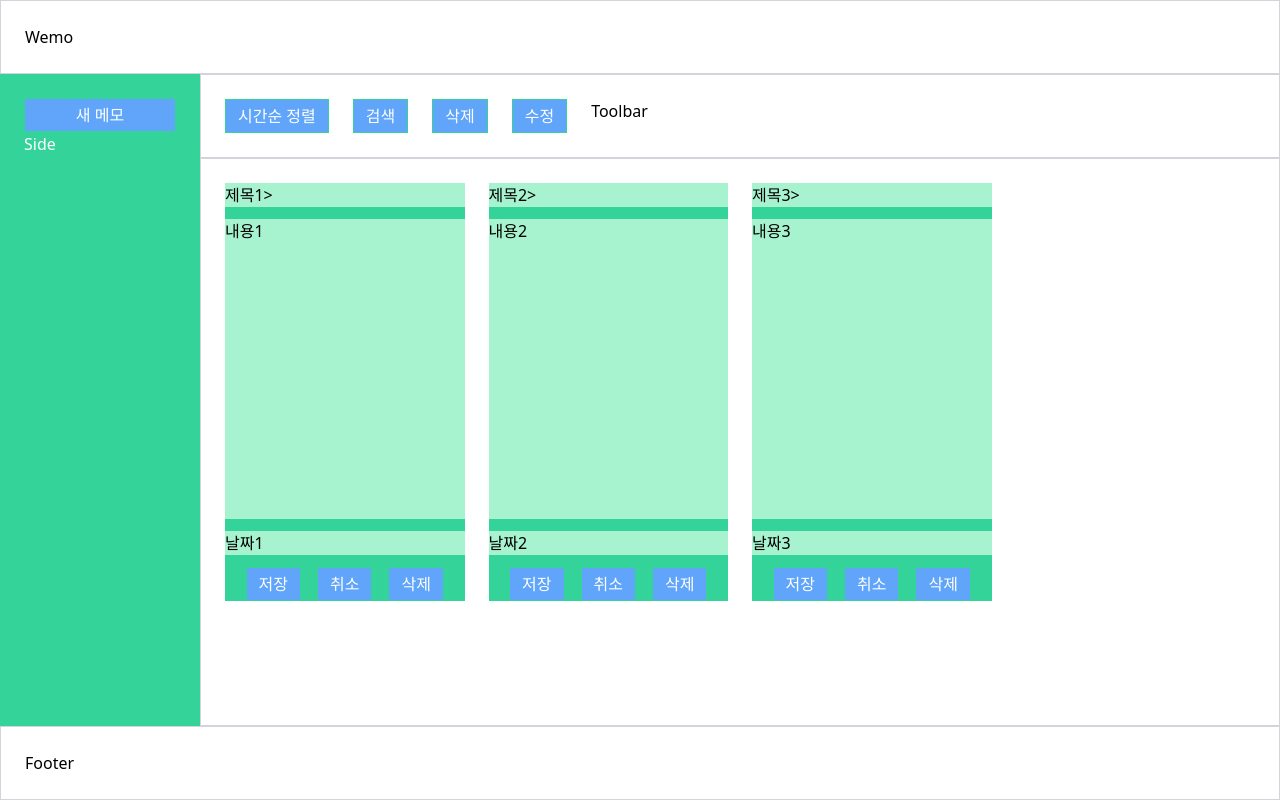
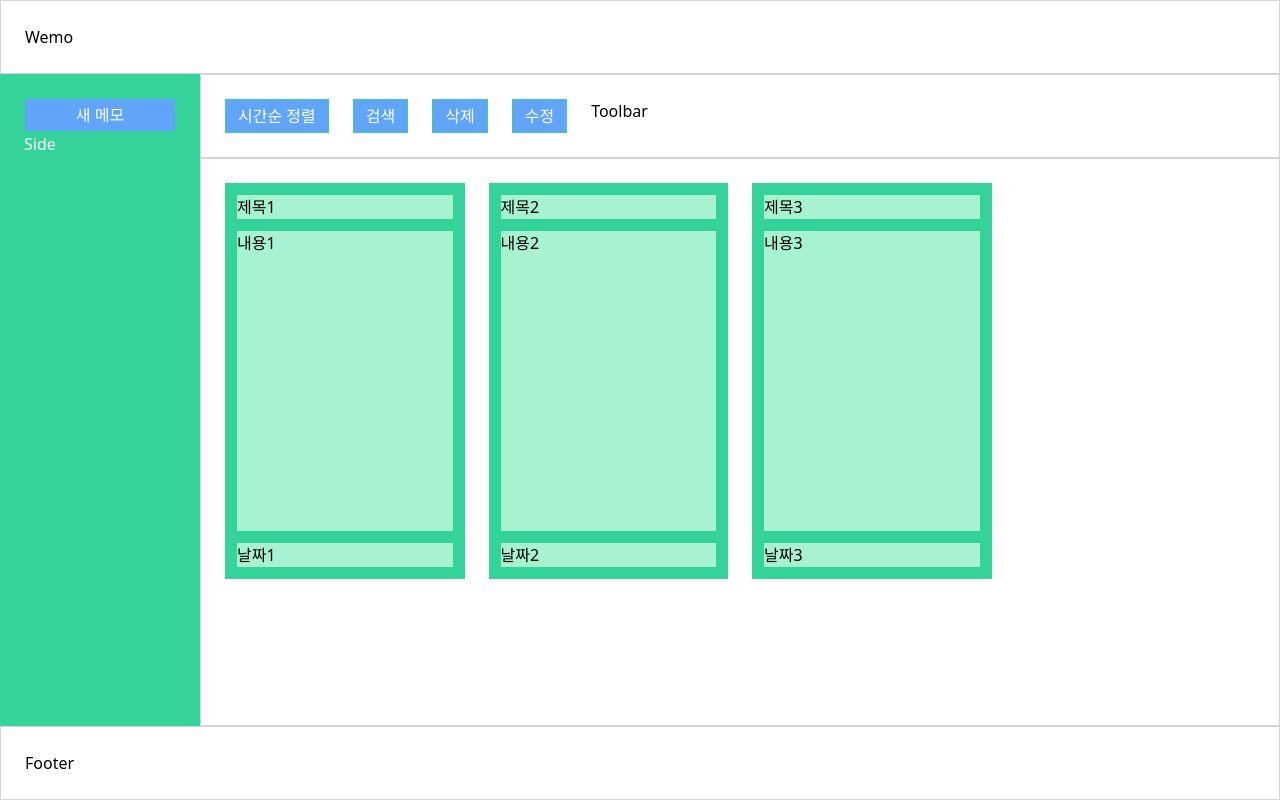
Before and after one commit to aiden0413/project1, a React (Create React App) app in the folder memoproject/: page / in a window 1280 px wide. Built offline with nearby package versions, Linux system fonts and the light colour scheme.

Commit message:
Css (#4)
* memo 클릭해서 수정가능(저장미구현)
취소기능(미완성)
css수정

* resize-none

* 수정(1번에 1개) 저장  취소 삭제

```diff
--- a/memoproject/src/components/Button.js
+++ b/memoproject/src/components/Button.js
@@ -5,6 +5,7 @@ function Button({
     btnFunc,
     onSign,
     id="",
+    data,
 }) {
     const handleOnClick = () => {
         if(text==="새 메모"){
@@ -14,6 +15,9 @@ function Button({
             onSign(true);
         }
         else if(text==="저장"){
+            let today = new Date();
+            const update = {...data, date: today.toLocaleString()};
+            btnFunc(id, update);
         }
         else if(text==="취소"){
             onSign(false);
@@ -21,9 +25,6 @@ function Button({
         }
         else if(text==="삭제"){
             btnFunc(id);
-        }
-        else if(text==="수정"){
-
         }
     }
 
--- a/memoproject/src/components/Content.js
+++ b/memoproject/src/components/Content.js
@@ -10,9 +10,9 @@ function Content({
     onCreate,
     onRemove,
     onEdit,
+    onSave,
     onCancel,
-    onSave,
-    onSign
+    onSign,
  }) {
     return (
         <div className="flex flex-row flex-grow overflow-auto">
@@ -28,8 +28,9 @@ function Content({
                 <Memos
                     data={data}
                     onRemove={onRemove}
+                    onEdit={onEdit}
+                    onSave={onSave}
                     onCancel={onCancel}
-                    onSave={onSave}
                     sign={sign}
                     onSign={onSign}
                 />
--- a/memoproject/src/components/Memo.js
+++ b/memoproject/src/components/Memo.js
@@ -1,4 +1,4 @@
-import React from "react";
+import React, { useState } from "react";
 
 import Button from './Button';
 
@@ -7,16 +7,65 @@ function Memo({
     title="",
     content="",
     date="",
+    editing="",
     onSave,
+    onEdit,
+    onRemove,
     onCancel,
-    onRemove,
 }) {
+    const [state, setState] = useState({title: title, content: content, date: date})
+
+    const handleChange = (e) => {
+        setState({...state, [e.target.name]: e.target.value})
+    }
+
+    if(editing){
+        return (
+            <div className="flex flex-col gap-3 bg-green-400 flex-grow p-3">
+                <input
+                        value={state.title}
+                        name="title"
+                        placeholder="제목"
+                        onChange={handleChange}
+                />
+                <textarea
+                        className="resize-none h-300px"
+                        value={state.content}
+                        name="content"
+                        placeholder="내용"
+                        onChange={handleChange}
+                />
+                <div className="bg-green-200">{date}</div>
+                <div className="flex flex-row justify-around">
+                    <Button
+                        text="저장"
+                        btnFunc={onSave}
+                        id={id}
+                        data={state}
+                    />
+                    <Button
+                        text="취소"
+                        btnFunc={onCancel}
+                        id={id}
+                    />
+                    <Button
+                        text="삭제"
+                        btnFunc={onRemove}
+                        id={id}
+                    />
+                </div>
+            </div>
+        )
+    }
+
     return (
-        <div className="flex flex-col gap-3 bg-green-400 flex-grow">
-            <div className="bg-green-200">{title}></div>
+        <div className="flex flex-col gap-3 bg-green-400 p-3"
+            onClick={() => {onEdit(id)}}
+        >
+            <div className="bg-green-200">{title}</div>
             <div className="bg-green-200 h-300px">{content}</div>
             <div className="bg-green-200">{date}</div>
-            <div className="flex flex-row gap-4 justify-center">
+            {/*<div className="flex flex-row gap-4 justify-center">
                 <Button
                     className="f"
                     text="저장"
@@ -31,7 +80,7 @@ function Memo({
                     btnFunc={onRemove}
                     id={id}
                 />
-            </div>
+            </div>*/}
         </div>
     )
 }
--- a/memoproject/src/components/MemoProject.js
+++ b/memoproject/src/components/MemoProject.js
@@ -1,4 +1,4 @@
-import React, { useState } from "react";
+import React, { memo, useState } from "react";
 import { v4 as uuid } from 'uuid';
 
 import Header from "./Header";
@@ -8,9 +8,9 @@ import Footer from "./Footer";
 function MemoProject() {
     const [data, setData] = useState({
         memolist: [
-            {id: uuid(), title: "제목1", content: "내용1", date: "날짜1"},
-            {id: uuid(), title: "제목2", content: "내용2", date: "날짜2"},
-            {id: uuid(), title: "제목3", content: "내용3", date: "날짜3"}
+            {id: uuid(), title: "제목1", content: "내용1", date: "날짜1", editing: false},
+            {id: uuid(), title: "제목2", content: "내용2", date: "날짜2", editing: false},
+            {id: uuid(), title: "제목3", content: "내용3", date: "날짜3", editing: false}
         ],
     })
 
@@ -21,13 +21,13 @@ function MemoProject() {
         setData({memolist: data.memolist.filter(memo => memo.id != id)});
     }
     const handleEdit = (id) => {
-
+        setData({memolist: data.memolist.map(memo => memo.id == id ? {...memo, editing: true} : {...memo, editing: false})});
     }
-    const handleCancel =(id) => {
-
+    const handleCancel = (id) => {
+        setData({memolist: data.memolist.map(memo => memo.id == id ? {...memo, editing: false} : memo)});
     }
-    const handleSave = (id) => {
-
+    const handleSave = (id, update) => {
+        setData({memolist: data.memolist.map(memo => memo.id == id ? {id: memo.id, title: update.title, content: update.content, date: update.date, editing: false} : memo)});
     }
 
     const [sign, setSign] = useState({
@@ -48,8 +48,8 @@ function MemoProject() {
                 onSign={handleSign}
                 onRemove={handleRemove}
                 onEdit={handleEdit}
+                onSave={handleSave}
                 onCancel={handleCancel}
-                onSave={handleSave}
             />
             <Footer />
 
--- a/memoproject/src/components/Memos.js
+++ b/memoproject/src/components/Memos.js
@@ -7,8 +7,9 @@ function Memos({
     sign,
     onSign,
     onRemove,
+    onEdit,
+    onSave,
     onCancel,
-    onSave,
 }) {
     const memolist = data.memolist.map(
         memo => (<Memo
@@ -16,9 +17,11 @@ function Memos({
             title={memo.title}
             content={memo.content}
             date={memo.date}
+            editing={memo.editing}
+            onEdit={onEdit}
             onRemove={onRemove}
+            onSave={onSave}
             onCancel={onCancel}
-            onSave={onSave}
         />)
     );
 
--- a/memoproject/tailwind.config.js
+++ b/memoproject/tailwind.config.js
@@ -15,5 +15,5 @@ module.exports = {
   variants: {
     extend: {},
   },
-  plugins: [],
+  plugins: []
 }
```
